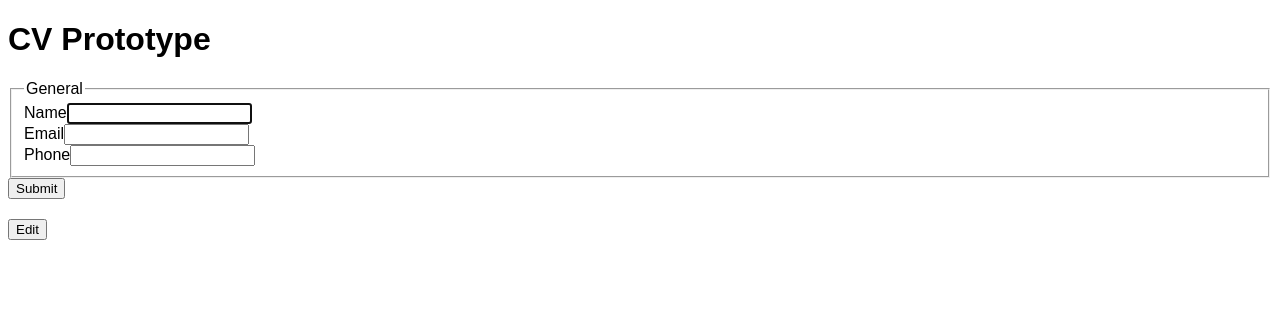
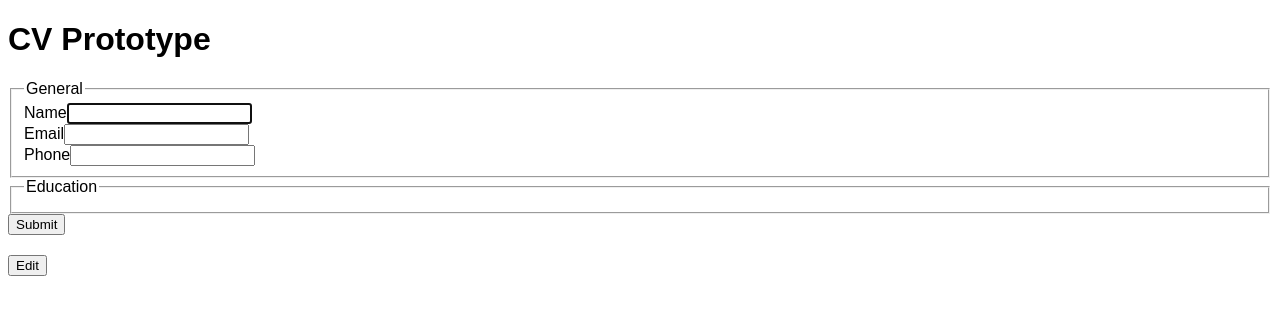
Before and after one commit to NirvaanBal/cv-app, a React (Create React App) app: page / in a window 1280 px wide. Shown: the top 314 px of the page. Built offline with nearby package versions, Linux system fonts and the light colour scheme; the HTML template or start-up script is replaced by a standard one; a web font is replaced by a local one.

Commit message:
Add education component

```diff
--- a/src/App.js
+++ b/src/App.js
@@ -2,6 +2,7 @@ import React, { Component } from 'react';
 
 import General from './components/General';
 import Overview from './components/Overview';
+import Education from './components/Education';
 
 class App extends Component {
   constructor() {
@@ -63,7 +64,8 @@ class App extends Component {
         </div>
         <div className="content">
           <form onSubmit={this.submitForm} noValidate>
-            <General />
+            <General legend="General" />
+            <Education legend="Education" />
             <button type="submit">Submit</button>
           </form>
           <Overview
--- /dev/null
+++ b/src/components/Education.js
@@ -0,0 +1,17 @@
+import React, { Component } from 'react';
+
+class Education extends Component {
+  constructor(props) {
+    super();
+  }
+
+  render() {
+    return (
+      <fieldset>
+        <legend>{this.props.legend}</legend>
+      </fieldset>
+    );
+  }
+}
+
+export default Education;
--- a/src/components/General.js
+++ b/src/components/General.js
@@ -1,10 +1,14 @@
 import React, { Component } from 'react';
 
 class General extends Component {
+  constructor(props) {
+    super();
+  }
+
   render() {
     return (
       <fieldset>
-        <legend>General</legend>
+        <legend>{this.props.legend}</legend>
         <div className="form-control">
           <label htmlFor="name">Name</label>
           <input type="text" name="name" id="name" autoFocus required />
```
